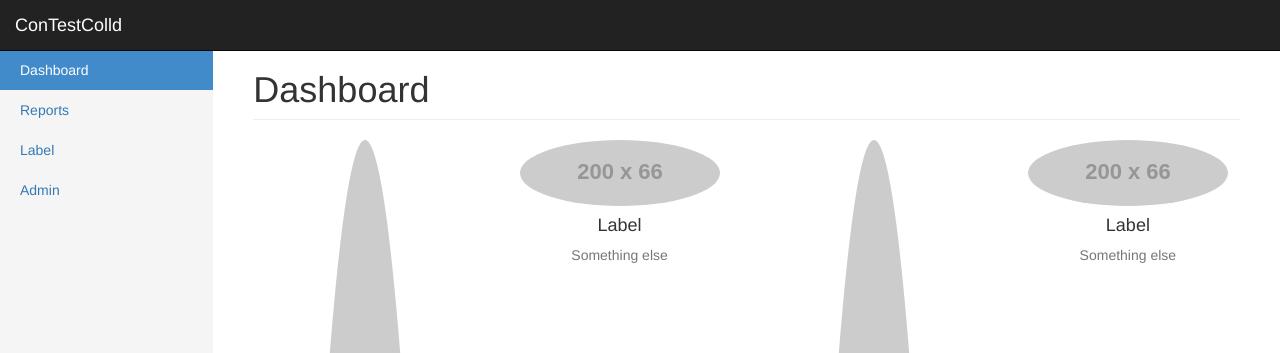
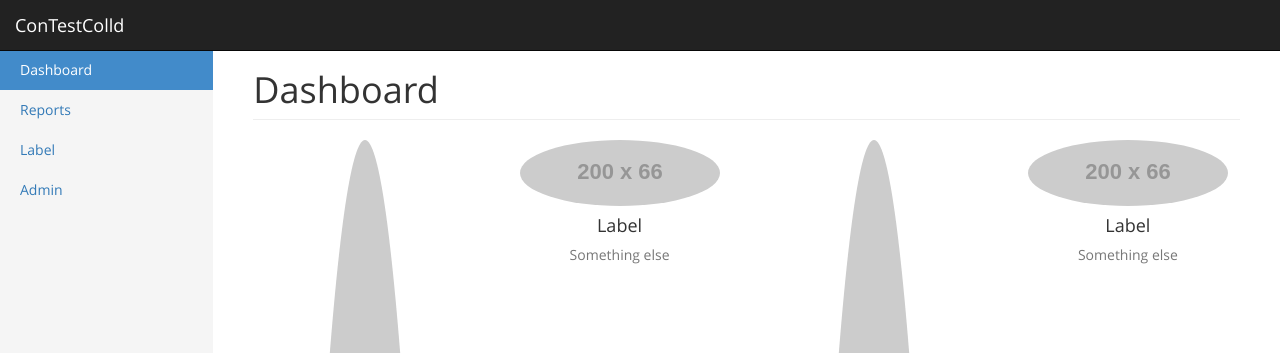
Before and after one commit to hgn/hippod, a Flask app: page / in a window 1280 px wide. Shown: the top 353 px of the page. Run offline with Flask 2, Linux system fonts and the light colour scheme; grey boxes labelled with a size stand in for pictures from a placeholder-image service; some libraries are stand-ins or nearby versions.

Commit message:
change to open sans, inline woff(2) font
Signed-off-by: Hagen Paul Pfeifer <hagen@jauu.net>

```diff
--- a/contestcolld/assets/css/styles.css
+++ b/contestcolld/assets/css/styles.css
@@ -5,11 +5,13 @@
 body {
   padding-top: 50px;
   background-color: #f5f5f5;
+	font-family: "Open Sans", "Helvetica Neue", Helvetica, Arial, sans-serif;
 }
 footer {
   padding-left: 15px;
   padding-right: 15px;
   background-color: #fff;
+	font-weight: 100;
 }
 
 /*
@@ -85,3 +87,41 @@ footer {
 .modal-wide {
      width: 80%;
 }
+
+/* https://google-webfonts-helper.herokuapp.com/fonts/open-sans?subsets=latin */
+/* open-sans-300 - latin */
+@font-face {
+  font-family: 'Open Sans';
+  font-style: normal;
+  font-weight: 300;
+  src: local('Open Sans Light'), local('OpenSans-Light'),
+       url('../fonts/open-sans-v13-latin-300.woff2') format('woff2'), /* Chrome 26+, Opera 23+ */
+       url('../fonts/open-sans-v13-latin-300.woff') format('woff'); /* Chrome 6+, Firefox 3.6+, IE 9+, Safari 5.1+ */
+}
+/* open-sans-regular - latin */
+@font-face {
+  font-family: 'Open Sans';
+  font-style: normal;
+  font-weight: 400;
+  src: local('Open Sans'), local('OpenSans'),
+       url('../fonts/open-sans-v13-latin-regular.woff2') format('woff2'), /* Chrome 26+, Opera 23+ */
+       url('../fonts/open-sans-v13-latin-regular.woff') format('woff'); /* Chrome 6+, Firefox 3.6+, IE 9+, Safari 5.1+ */
+}
+/* open-sans-600 - latin */
+@font-face {
+  font-family: 'Open Sans';
+  font-style: normal;
+  font-weight: 600;
+  src: local('Open Sans Semibold'), local('OpenSans-Semibold'),
+       url('../fonts/open-sans-v13-latin-600.woff2') format('woff2'), /* Chrome 26+, Opera 23+ */
+       url('../fonts/open-sans-v13-latin-600.woff') format('woff'); /* Chrome 6+, Firefox 3.6+, IE 9+, Safari 5.1+ */
+}
+/* open-sans-700 - latin */
+@font-face {
+  font-family: 'Open Sans';
+  font-style: normal;
+  font-weight: 700;
+  src: local('Open Sans Bold'), local('OpenSans-Bold'),
+       url('../fonts/open-sans-v13-latin-700.woff2') format('woff2'), /* Chrome 26+, Opera 23+ */
+       url('../fonts/open-sans-v13-latin-700.woff') format('woff'); /* Chrome 6+, Firefox 3.6+, IE 9+, Safari 5.1+ */
+}
```
Also changed, not shown: contestcolld/assets/fonts/open-sans-v13-latin-300.woff (added), contestcolld/assets/fonts/open-sans-v13-latin-300.woff2 (added), contestcolld/assets/fonts/open-sans-v13-latin-600.woff (added), contestcolld/assets/fonts/open-sans-v13-latin-600.woff2 (added), contestcolld/assets/fonts/open-sans-v13-latin-700.woff (added), contestcolld/assets/fonts/open-sans-v13-latin-700.woff2 (added), contestcolld/assets/fonts/open-sans-v13-latin-regular.woff (added), contestcolld/assets/fonts/open-sans-v13-latin-regular.woff2 (added), 1 other file.
